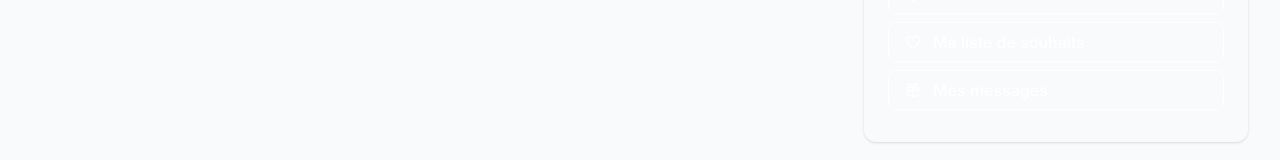
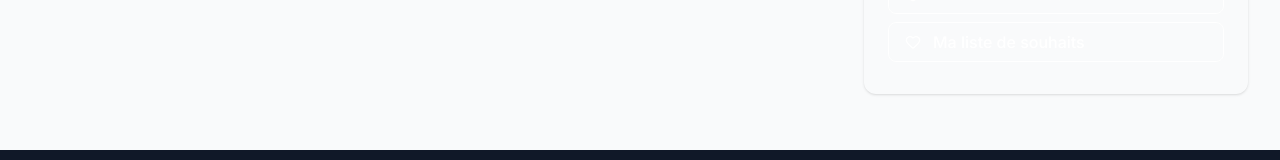
Before and after one commit to NabilKannane/bazario2, a Next.js app: page /dashboard/buyer in a window 1280 px wide. Shown: the part 758-918 px from the top of the page. Built offline with nearby package versions, Linux system fonts and the light colour scheme; no server answers.

Commit message:
delete message for the buyer

```diff
--- a/src/app/dashboard/buyer/page.tsx
+++ b/src/app/dashboard/buyer/page.tsx
@@ -319,12 +319,6 @@
                       Ma liste de souhaits
                     </Button>
                   </Link>
-                  <Link href="/dashboard/buyer/messages">
-                    <Button className="w-full mb-2 justify-start" variant="outline">
-                      <Gift className="w-4 h-4 mr-3" />
-                      Mes messages
-                    </Button>
-                  </Link>
                 </CardContent>
               </Card>
             </motion.div>
```
